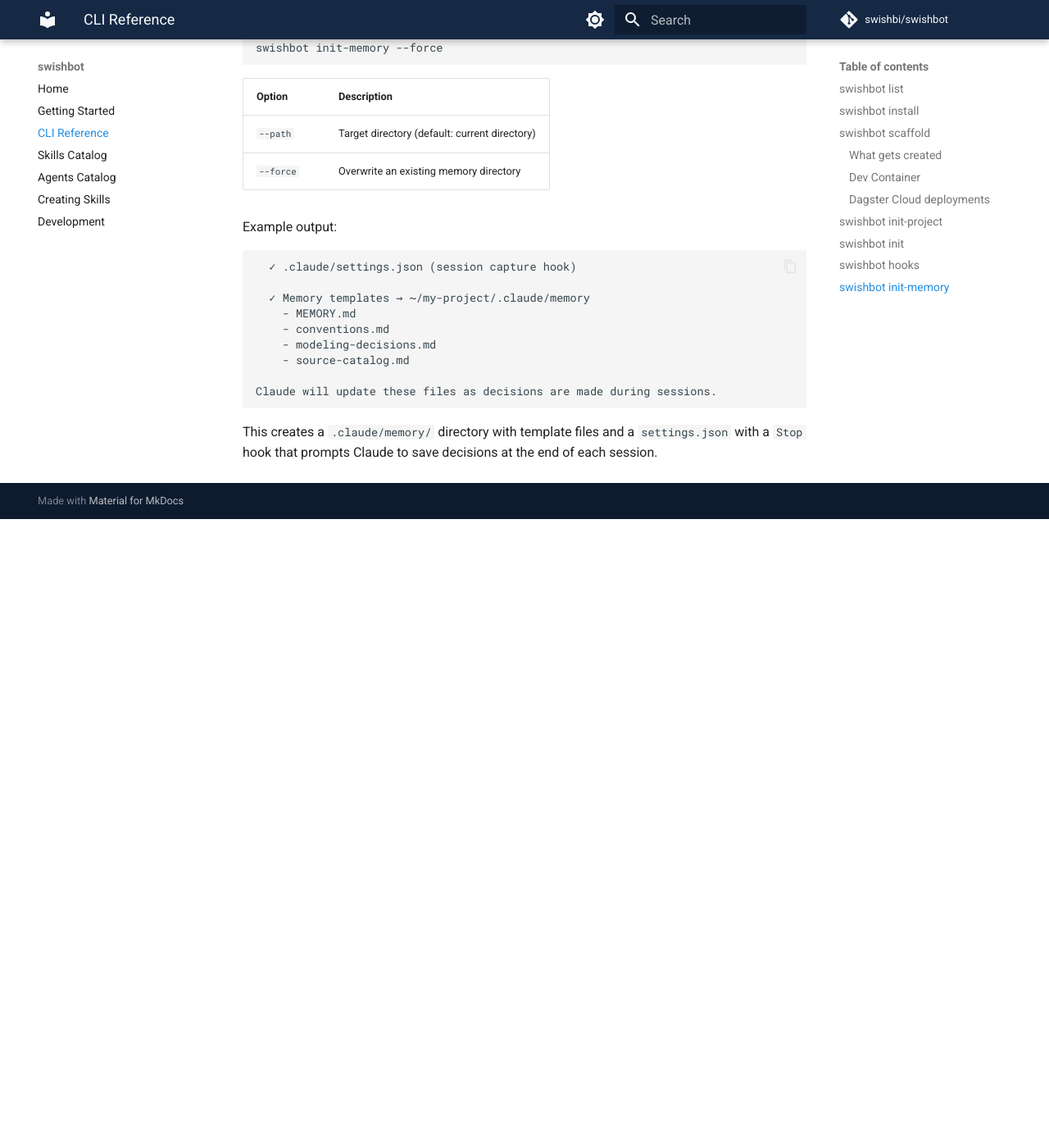
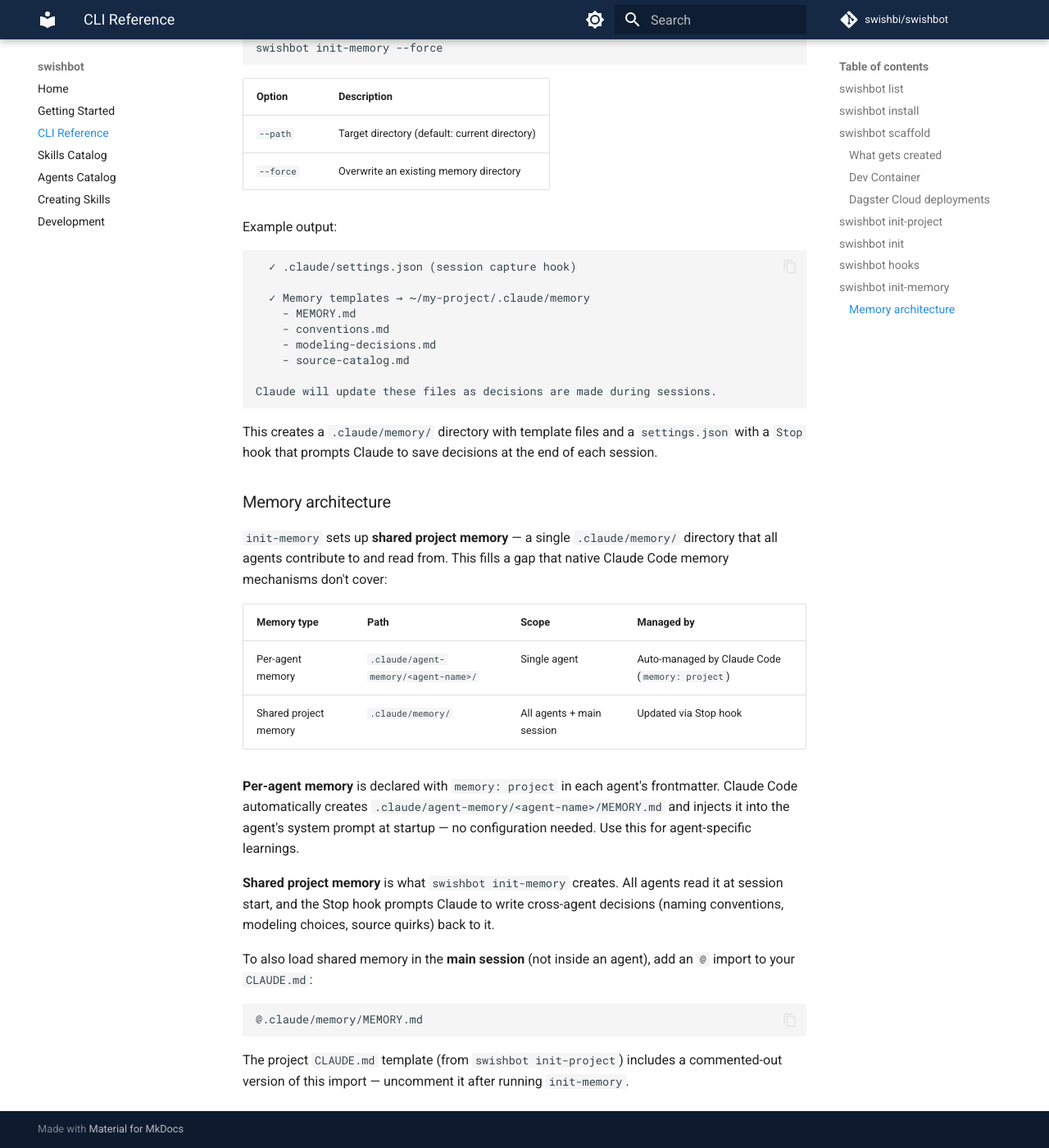
Before and after one commit to swishbi/swishbot, an MkDocs documentation site: the page built from docs/cli-reference.md, in a window 1280 px wide and 1400 px high, scrolled down 4711 px. Shown: the whole window at 82% size. Built offline with MkDocs 1.6.1 and Material for MkDocs 9.7.7, drawn with Linux system fonts in a browser that asks for light colours; comment, search, counter and statistics services are not loaded; before the commit the page ends 5344 px from its top, so only the background shows below that.

Commit message:
docs: align init-memory with Claude Code's dual-memory architecture
Clarifies the distinction between per-agent memory (auto-managed via
`memory: project` at `.claude/agent-memory/<name>/`) and shared project
memory (scaffolded by `init-memory` at `.claude/memory/`).

- Update Stop hook prompt to scope it to shared cross-agent decisions only
- Add `## Shared Project Memory` section to CLAUDE.md template with a
  commented-out `@` import users activate after running `init-memory`
- Update all four AGENT.md `## Context Loading` sections to distinguish
  the two memory sources and clarify auto-loading behaviour
- Add `### Memory architecture` subsection to cli-reference.md with a
  comparison table and `@` import instructions
- Update getting-started.md to explain per-agent vs. shared memory

Co-Authored-By: Claude Sonnet 4.6 <noreply@anthropic.com>

````diff
--- a/docs/cli-reference.md
+++ b/docs/cli-reference.md
@@ -217,3 +217,24 @@ Claude will update these files as decisions are made during sessions.
 ```
 
 This creates a `.claude/memory/` directory with template files and a `settings.json` with a `Stop` hook that prompts Claude to save decisions at the end of each session.
+
+### Memory architecture
+
+`init-memory` sets up **shared project memory** — a single `.claude/memory/` directory that all agents contribute to and read from. This fills a gap that native Claude Code memory mechanisms don't cover:
+
+| Memory type | Path | Scope | Managed by |
+|-------------|------|-------|------------|
+| Per-agent memory | `.claude/agent-memory/<agent-name>/` | Single agent | Auto-managed by Claude Code (`memory: project`) |
+| Shared project memory | `.claude/memory/` | All agents + main session | Updated via Stop hook |
+
+**Per-agent memory** is declared with `memory: project` in each agent's frontmatter. Claude Code automatically creates `.claude/agent-memory/<agent-name>/MEMORY.md` and injects it into the agent's system prompt at startup — no configuration needed. Use this for agent-specific learnings.
+
+**Shared project memory** is what `swishbot init-memory` creates. All agents read it at session start, and the Stop hook prompts Claude to write cross-agent decisions (naming conventions, modeling choices, source quirks) back to it.
+
+To also load shared memory in the **main session** (not inside an agent), add an `@` import to your `CLAUDE.md`:
+
+```markdown
+@.claude/memory/MEMORY.md
+```
+
+The project `CLAUDE.md` template (from `swishbot init-project`) includes a commented-out version of this import — uncomment it after running `init-memory`.
````
Also changed, not shown: docs/getting-started.md (+12 -1 lines), src/swishbot/.claude/CLAUDE.md (+8 -0 lines), src/swishbot/.claude/agents/analytics-engineer/AGENT.md (+3 -2 lines), src/swishbot/.claude/agents/business-analyst/AGENT.md (+3 -2 lines), src/swishbot/.claude/agents/data-engineer/AGENT.md (+3 -2 lines), src/swishbot/.claude/agents/platform-engineer/AGENT.md (+3 -2 lines), 1 other file.
